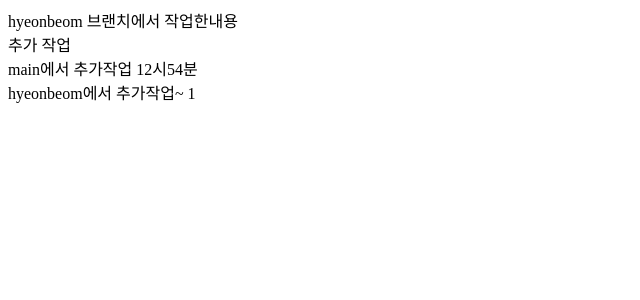
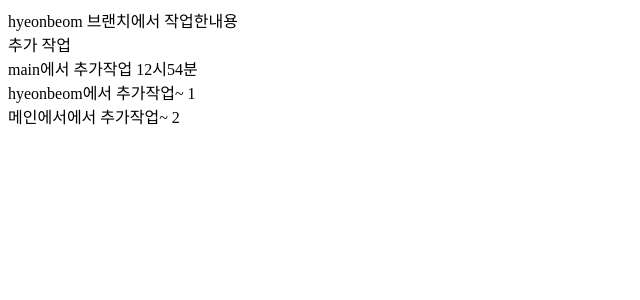
Before and after one commit to ssong91DEV/react-project, a React (Create React App) app in the folder react-cra-project/: page / in a window 1280 px wide. Shown: the top 300 px of the page, without its empty margins (0-640 px from the left). Built offline with nearby package versions, Linux system fonts and the light colour scheme.

Commit message:
main에서 추가작업 2

```diff
--- a/react-cra-project/src/App.js
+++ b/react-cra-project/src/App.js
@@ -5,6 +5,7 @@ function App() {
       <div>추가 작업</div>
       <div>main에서 추가작업 12시54분</div>
       <div>hyeonbeom에서 추가작업~ 1</div>
+      <div>메인에서에서 추가작업~ 2</div>
     </div>
   );
 }
```
